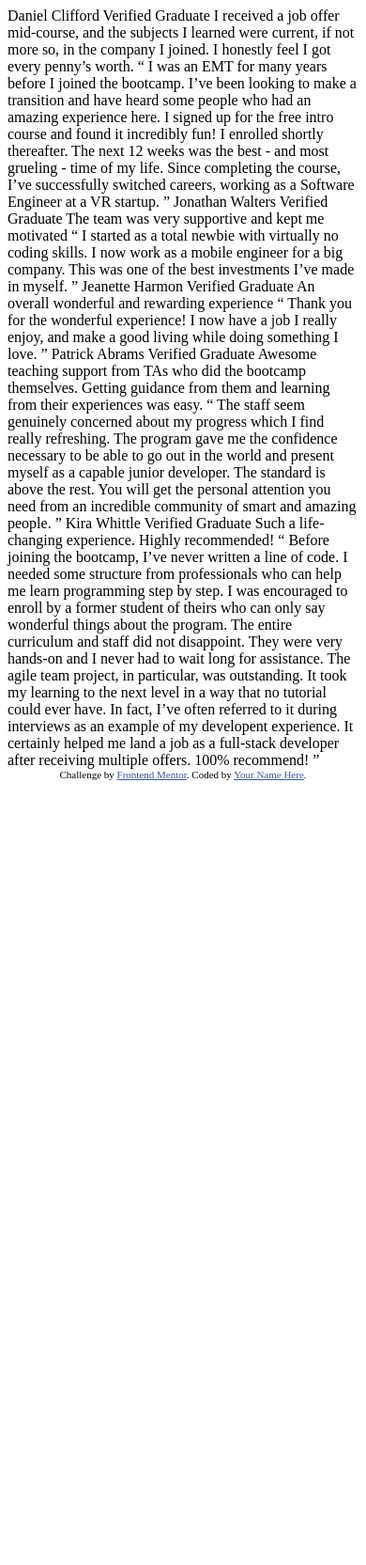
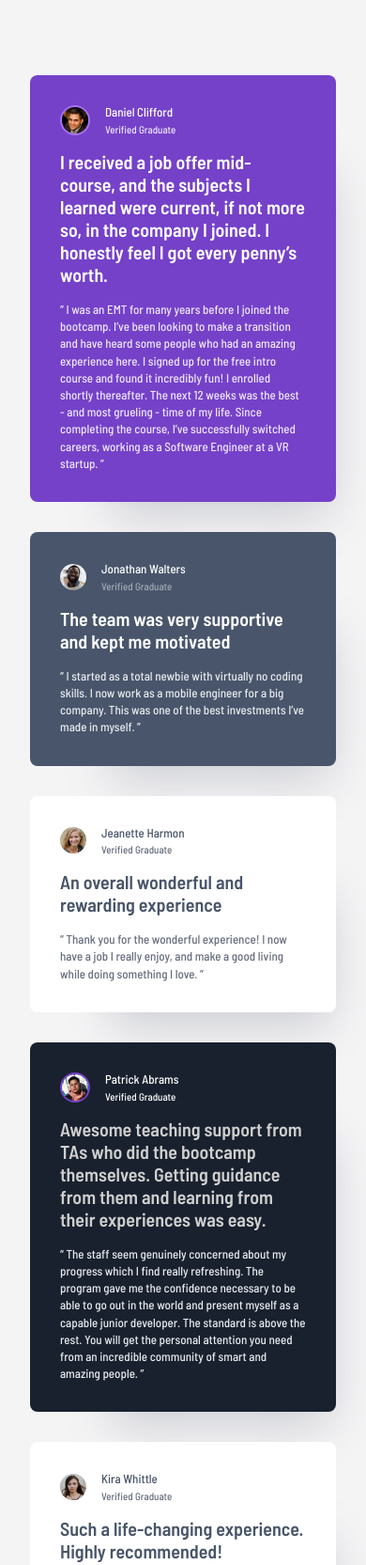
Before and after one commit to lenny131/testimonials-grid-section, a plain HTML site: page index.html in a window 390 px wide. Shown: the top 1665 px of the page at 94% size. Before the commit the page ends 844 px from the top, so only its background shows below. Drawn offline with Linux system fonts and the light colour scheme.

Commit message:
Mobile layout complete

```diff
--- a/index.html
+++ b/index.html
@@ -1,76 +1,121 @@
 <!DOCTYPE html>
 <html lang="en">
+
 <head>
     <meta charset="UTF-8">
-  <meta name="viewport" content="width=device-width, initial-scale=1.0"> <!-- displays site properly based on user's device -->
+    <meta name="viewport" content="width=device-width, initial-scale=1.0">
+    <!-- displays site properly based on user's device -->
 
     <link rel="icon" type="image/png" sizes="32x32" href="./images/favicon-32x32.png">
+    <link rel="preconnect" href="https://fonts.googleapis.com">
+    <link rel="preconnect" href="https://fonts.gstatic.com" crossorigin>
+    <link href="https://fonts.googleapis.com/css2?family=Barlow+Semi+Condensed:ital,wght@0,100;0,200;0,300;0,400;0,500;0,600;0,700;0,800;0,900;1,100;1,200;1,300;1,400;1,500;1,600;1,700;1,800;1,900&display=swap" rel="stylesheet">
+    <link rel="stylesheet" href="css/index.css">
 
     <title>Frontend Mentor | [Challenge Name Here]</title>
+</head>
 
-  <!-- Feel free to remove these styles or customise in your own stylesheet 👍 -->
-  <style>
-    .attribution { font-size: 11px; text-align: center; }
-    .attribution a { color: hsl(228, 45%, 44%); }
-  </style>
-</head>
 <body>
-  Daniel Clifford
-  Verified Graduate
-
+    <main>
+        <article class="review-card">
+            <div class="reviewer">
+                <img class="reviewer-photo" src="images/image-daniel.jpg" alt="Daniel Clifford" width="56" height="56" />
+                <div class="reviewer-details">
+                    <address class="reviewer-name">Daniel Clifford</address>
+                    <p class="reviewer-title">Verified Graduate</p>
+                </div>
+            </div>
+            <h2 class="review-summary">
                 I received a job offer mid-course, and the subjects I learned were current, if not more so,
                 in the company I joined. I honestly feel I got every penny’s worth.
-
-  “ I was an EMT for many years before I joined the bootcamp. I’ve been looking to make a
+            </h2>
+            <p class="review-details">
+                I was an EMT for many years before I joined the bootcamp. I’ve been looking to make a
                 transition and have heard some people who had an amazing experience here. I signed up
                 for the free intro course and found it incredibly fun! I enrolled shortly thereafter.
                 The next 12 weeks was the best - and most grueling - time of my life. Since completing
-  the course, I’ve successfully switched careers, working as a Software Engineer at a VR startup. ”
-
-  Jonathan Walters
-  Verified Graduate
-
+                the course, I’ve successfully switched careers, working as a Software Engineer at a VR startup.
+            </p>
+        </article>
+        <article class="review-card">
+            <div class="reviewer">
+                <img class="reviewer-photo" src="images/image-jonathan.jpg" alt="Jonathan Walters" width="56" height="56" />
+                <div class="reviewer-details">
+                    <address class="reviewer-name">Jonathan Walters</address>
+                    <p class="reviewer-title">Verified Graduate</p>
+                </div>
+            </div>
+            <h2 class="review-summary">
                 The team was very supportive and kept me motivated
-
-  “ I started as a total newbie with virtually no coding skills. I now work as a mobile engineer
-  for a big company. This was one of the best investments I’ve made in myself. ”
-
-  Jeanette Harmon
-  Verified Graduate
-
+            </h2>
+            <p class="review-details">
+                I started as a total newbie with virtually no coding skills. I now work as a mobile engineer
+                for a big company. This was one of the best investments I’ve made in myself.
+            </p>
+        </article>
+        <article class="review-card">
+            <div class="reviewer">
+                <img class="reviewer-photo" src="images/image-jeanette.jpg" alt="Jeanette Harmon" width="56" height="56" />
+                <div class="reviewer-details">
+                    <address class="reviewer-name">Jeanette Harmon</address>
+                    <p class="reviewer-title">Verified Graduate</p>
+                </div>
+            </div>
+            <h2 class="review-summary">
                 An overall wonderful and rewarding experience
-
-  “ Thank you for the wonderful experience! I now have a job I really enjoy, and make a good living
-  while doing something I love. ”
-
-  Patrick Abrams
-  Verified Graduate
-
+            </h2>
+            <p class="review-details">
+                Thank you for the wonderful experience! I now have a job I really enjoy, and make a good living
+                while doing something I love.
+            </p>
+        </article>
+        <article class="review-card">
+            <div class="reviewer">
+                <img class="reviewer-photo" src="images/image-patrick.jpg" alt="Patrick Abrams" width="56" height="56" />
+                <div class="reviewer-details">
+                    <address class="reviewer-name">Patrick Abrams</address>
+                    <p class="reviewer-title">Verified Graduate</p>
+                </div>
+            </div>
+            <h2 class="review-summary">
                 Awesome teaching support from TAs who did the bootcamp themselves. Getting guidance from them and
                 learning from their experiences was easy.
-
-  “ The staff seem genuinely concerned about my progress which I find really refreshing. The program
+            </h2>
+            <p class="review-details">
+                The staff seem genuinely concerned about my progress which I find really refreshing. The program
                 gave me the confidence necessary to be able to go out in the world and present myself as a capable
                 junior developer. The standard is above the rest. You will get the personal attention you need from
-  an incredible community of smart and amazing people. ”
+                an incredible community of smart and amazing people.
 
-  Kira Whittle
-  Verified Graduate
-
+            </p>
+        </article>
+        <article class="review-card">
+            <div class="reviewer">
+                <img class="reviewer-photo" src="images/image-kira.jpg" alt="Kira Whittle" width="56" height="56" />
+                <div class="reviewer-details">
+                    <address class="reviewer-name">Kira Whittle</address>
+                    <p class="reviewer-title">Verified Graduate</p>
+                </div>
+            </div>
+            <h2 class="review-summary">
                 Such a life-changing experience. Highly recommended!
-
-  “ Before joining the bootcamp, I’ve never written a line of code. I needed some structure from
+            </h2>
+            <p class="review-details">
+                Before joining the bootcamp, I’ve never written a line of code. I needed some structure from
                 professionals who can help me learn programming step by step. I was encouraged to enroll by a former
                 student of theirs who can only say wonderful things about the program. The entire curriculum and staff
                 did not disappoint. They were very hands-on and I never had to wait long for assistance. The agile team
                 project, in particular, was outstanding. It took my learning to the next level in a way that no tutorial
                 could ever have. In fact, I’ve often referred to it during interviews as an example of my developent
                 experience. It certainly helped me land a job as a full-stack developer after receiving multiple offers.
-  100% recommend! ”
+                100% recommend!
+            </p>
+        </article>
+    </main>
+    <footer class="attribution">
+        Challenge by <a href="https://www.frontendmentor.io?ref=challenge" target="_blank">Frontend Mentor</a>.
+        Coded by <a href="https://www.frontendmentor.io/profile/lenny131">Leonard Cohen</a>.
+    </footer>
+</body>
 
-  <div class="attribution">
-    Challenge by <a href="https://www.frontendmentor.io?ref=challenge" target="_blank">Frontend Mentor</a>.
-    Coded by <a href="#">Your Name Here</a>.
-  </div>
-</body>
 </html>
--- /dev/null
+++ b/scss/index.scss
@@ -0,0 +1,164 @@
+@use "presets";
+
+* {
+    margin: 0;
+    padding: 0;
+    box-sizing: border-box;
+}
+
+img {
+    display: block;
+}
+
+body {
+    background-color: presets.$off-white;
+}
+
+main {
+    display: grid;
+    grid-template-columns: 100%;
+    gap: presets.$spacing-400;
+    margin-inline: presets.$spacing-400;
+    margin-block: presets.$spacing-1000;
+}
+
+.review-card {
+    border-radius: 0.5rem;
+    padding: presets.$spacing-400;
+    background-color: presets.$white;
+    display: flex;
+    flex-direction: column;
+    gap: presets.$spacing-200;
+    box-shadow: 2.5rem 3.75rem 3.125rem -2.9375rem hsla(217, 19%, 35%, 24.74%);
+
+    .reviewer {
+        display: flex;
+        flex-direction: row;
+        gap: presets.$spacing-200;
+        align-items: center;
+    }
+
+    .reviewer-photo {
+        width: 1.75rem;
+        height: 1.75rem;
+        border-radius: 50%;
+    }
+
+    .reviewer-details {
+        display: flex;
+        flex-direction: column;
+        gap: presets.$spacing-50;
+    }
+
+    .reviewer-name {
+        @include presets.text-preset-2;
+        color: presets.$grey-500;
+    }
+
+    .reviewer-title {
+        @include presets.text-preset-4;
+        color: presets.$grey-400;
+    }
+
+    .review-summary {
+        @include presets.text-preset-1;
+        color: presets.$grey-500;
+    }
+
+    .review-details {
+        @include presets.text-preset-3;
+        color: presets.$grey-400;
+
+        &::before {
+            content: "“ ";
+        }
+
+        &::after {
+            content: " ”";
+        }
+    }
+
+    &:nth-of-type(1) {
+        background-color: presets.$purple-500;
+
+        .reviewer-photo {
+            box-sizing: content-box;
+            border-color: hsl(264, 82%, 70%);
+            border-width: 0.125rem;
+            border-style: solid;
+        }
+
+        .reviewer-name {
+            color: presets.$white;
+        }
+
+        .reviewer-title {
+            color: presets.$purple-50;
+        }
+
+        .review-summary {
+            color: presets.$white;
+        }
+
+        .review-details {
+            color: presets.$purple-50;
+        }
+    }
+
+    &:nth-of-type(2) {
+        background-color: presets.$grey-500;
+
+        .reviewer-name {
+            color: presets.$white;
+        }
+
+        .reviewer-title {
+            color: presets.$grey-300;
+        }
+
+        .review-summary {
+            color: presets.$white;
+        }
+
+        .review-details {
+            color: presets.$grey-100;
+        }
+    }
+
+    &:nth-of-type(4) {
+        background-color: presets.$dark-blue;
+
+        .reviewer-photo {
+            box-sizing: content-box;
+            border-color: presets.$purple-500;
+            border-width: 0.125rem;
+            border-style: solid;
+        }
+
+        .reviewer-name {
+            color: presets.$white;
+        }
+
+        .reviewer-title {
+            color: presets.$white;
+        }
+
+        .review-summary {
+            color: presets.$grey-200;
+        }
+
+        .review-details {
+            color: presets.$grey-100;
+        }
+    }
+}
+
+footer {
+    @include presets.text-preset-4;
+    text-align: center;
+    margin-block-start: presets.$spacing-400;
+
+    a {
+        color: presets.$purple-500;
+    }
+}
```
Also changed, not shown: scss/_presets.scss (added, +66 -0 lines), css/index.css (added), 1 other file. Lines whose indentation alone changed are shown as unchanged.
